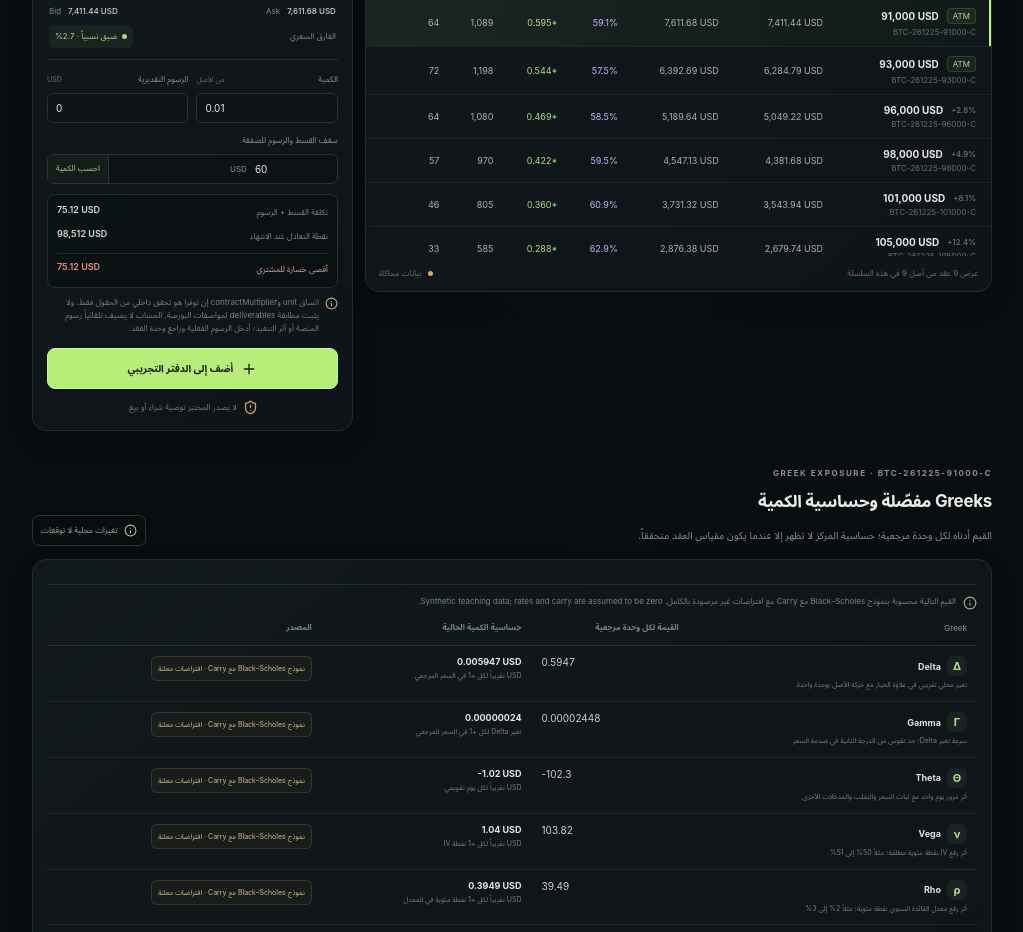
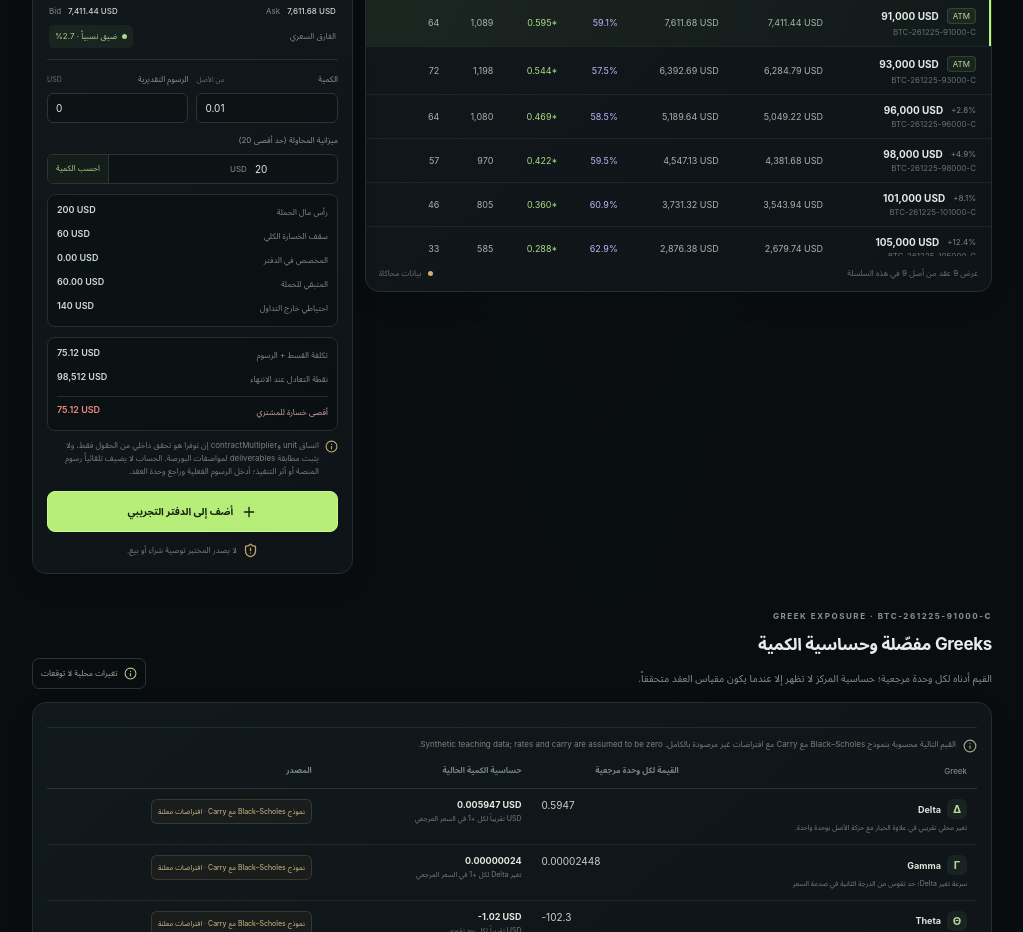
Before and after one commit to raawaa93/Sol, a React (Vite) app: page / in a window 1280 px wide. Shown: the part 2060-2992 px from the top of the page, without its empty margins (4-1027 px from the left). Built offline with nearby package versions, Linux system fonts and the light colour scheme.

Commit message:
feat: enforce the 60 USD paper campaign risk limit
Enforce a $20 per-attempt and $60 cumulative PAPER premium budget, fail closed on unknown/mixed-currency journal risk, and require confirmation before resetting the local campaign.

```diff
--- a/src/App.tsx
+++ b/src/App.tsx
@@ -51,6 +51,7 @@ import { calculatePremiumCash } from './lib/contract-economics-calculations';
 import { formatAssetPrice, formatNumber, formatOptionPrice, formatQuantity, formatSmallNumber, getOptionPricePrecision, getQuantityPrecision, getQuoteCurrency } from './lib/format';
 import type { AssetClass, OptionQuote, OptionSide, PaperTrade, Underlying } from './lib/types';
 import { ASSET_CLASS_LABELS } from './lib/asset-class';
+import { PAPER_CAMPAIGN_CAPITAL, PAPER_CAMPAIGN_MAX_LOSS, PAPER_CAMPAIGN_PER_TRADE_CAP, canAllocatePaperCampaignTrade, summarizePaperCampaignBudget } from './lib/paper-campaign-budget';
 const MarketDepthPanel = lazy(() => import('./components/MarketDepthPanel'));
 const OpportunityReview = lazy(() => import('./components/OpportunityReview'));
 const GreeksPanel = lazy(() => import('./components/GreeksPanel'));
@@ -267,7 +268,7 @@ function App() {
   const [instrumentSearch, setInstrumentSearch] = useState('');
   const [watchlist, setWatchlist] = useState<string[]>(loadWatchlist);
   const [quantity, setQuantity] = useState(0.01);
-  const [riskBudget, setRiskBudget] = useState(60);
+  const [riskBudget, setRiskBudget] = useState(PAPER_CAMPAIGN_PER_TRADE_CAP);
   const [fees, setFees] = useState(0);
   const [trades, setTrades] = useState<PaperTrade[]>(loadPaperTrades);
   const [toast, setToast] = useState('');
@@ -655,7 +656,7 @@ function App() {
   const minimumQuantity = selectedQuote.minQty ?? quantityStep;
   const safeQuantity = Number.isFinite(quantity) ? Math.max(0, quantity) : 0;
   const safeFees = Number.isFinite(fees) ? Math.max(0, fees) : 0;
-  const safeRiskBudget = Number.isFinite(riskBudget) ? Math.max(0, riskBudget) : 0;
+  const safeRiskBudget = Number.isFinite(riskBudget) ? Math.min(PAPER_CAMPAIGN_PER_TRADE_CAP, Math.max(0, riskBudget)) : 0;
   const contractScaleIssue = getContractScaleIssue(selectedQuote, dataMode);
   // Canonical terms must never fall back to legacy scalar calculations, even when unit=1.
   // Legacy calculations remain limited to quotes that have no canonical terms at all.
@@ -695,6 +696,19 @@ function App() {
   const hasPremiumSizingCapability = premiumCostPerContract !== undefined;
   const hasModelGreeks = hasExplicitConsistentContractScale && (selectedQuote.pricingStatus ?? (dataMode === 'DEMO' ? 'ASSUMED' : 'OBSERVED_ONLY')) !== 'OBSERVED_ONLY';
   const quoteAssetLabel = getQuoteCurrency(selectedQuote);
+  const campaignBudget = useMemo(
+    () => summarizePaperCampaignBudget(trades, quoteAssetLabel ?? ''),
+    [trades, quoteAssetLabel],
+  );
+  const campaignBudgetBlockMessage = !campaignBudget.supportedCurrency
+    ? 'سقف الحملة يدعم USD أو USDT فقط حالياً؛ لا نفترض تحويل عملات.'
+    : campaignBudget.unknownEntries > 0
+      ? 'يوجد إدخال سابق بتكلفة غير موثقة؛ صدّر الدفتر ثم أعد ضبط حملة PAPER قبل إضافة صفقة.'
+      : campaignBudget.currencyMismatchEntries > 0
+        ? 'تحتوي الحملة على عملة مختلفة؛ لا نخلط USD وUSDT دون تحويل موثق.'
+        : campaignBudget.remaining <= 1e-9
+          ? 'تم استهلاك سقف الخسارة الإجمالي للحملة (60). أوقف الإضافات حتى تبدأ حملة جديدة.'
+          : '';
   const openInterestCurrencyLabel = market?.openInterestCurrency ?? null;
   const volumeCurrencyLabel = market?.volume24hCurrency ?? null;
   const underlyingReferencePrice = getUnderlyingReferencePrice(selectedQuote);
@@ -707,8 +721,9 @@ function App() {
       ? buildScenarioSeries(selectedQuote, selectedPremium, safeQuantity, safeFees)
       : [];
   }, [hasExplicitConsistentContractScale, safeFees, safeQuantity, selectedPremium, selectedQuote]);
+  const effectiveRiskBudget = campaignBudget.canAllocate ? Math.min(safeRiskBudget, campaignBudget.remaining) : 0;
   const rawAffordableQty = hasPremiumSizingCapability && premiumCostPerContract > 0
-    ? Math.floor(Math.max(0, safeRiskBudget - safeFees) / premiumCostPerContract / quantityStep + 1e-9) * quantityStep
+    ? Math.floor(Math.max(0, effectiveRiskBudget - safeFees) / premiumCostPerContract / quantityStep + 1e-9) * quantityStep
     : 0;
   const affordableQty = selectedQuote.maxQty === undefined ? rawAffordableQty : Math.min(rawAffordableQty, selectedQuote.maxQty);
   const modelPriceLabel = selectedQuote.pricingModel === 'BLACK_76' ? 'Black–76' : 'Black–Scholes مع Carry';
@@ -989,6 +1004,10 @@ function App() {
   };
 
   const savePaperTrade = async () => {
+    if (campaignBudgetBlockMessage) {
+      notify(campaignBudgetBlockMessage);
+      return;
+    }
     if (safeQuantity <= 0) {
       notify('أدخل كمية أكبر من صفر للمحاكاة.');
       return;
@@ -1028,12 +1047,30 @@ function App() {
         notify('لم يُسجّل الإدخال: يلزم عقد Binance موثّق وسعر سوق مرصود مع توقيت مصدر، ومقياس قسط صالح.');
         return;
       }
+      const allocation = canAllocatePaperCampaignTrade(campaignBudget, result.premiumDebit, result.premiumCurrency, safeRiskBudget);
+      if (!allocation.ok) {
+        notify(allocation.reason === 'PER_TRADE_RISK_CAP_EXCEEDED'
+          ? 'تجاوزت الصفقة سقف 20 دولاراً للمحاولة الواحدة.'
+          : allocation.reason === 'CAMPAIGN_RISK_CAP_EXCEEDED'
+            ? 'تتجاوز الصفقة المتبقي من سقف الحملة البالغ 60 دولاراً.'
+            : 'تعذر اعتماد الصفقة ضمن ميزانية الحملة؛ تحقق من العملة وتكلفة الإدخالات السابقة.');
+        return;
+      }
       setTrades((current) => [result.trade, ...current]);
       notify(`سُجّل إدخال PAPER بتكلفة قسط ${formatMoney(result.premiumDebit, 2, result.premiumCurrency)}. لم يُرسل أي أمر ولم تُحسب نتيجة أو ربح وخسارة.`);
       return;
     }
     if (!hasExplicitConsistentContractScale) {
       notify(contractScaleIssueMessage);
+      return;
+    }
+    const legacyAllocation = canAllocatePaperCampaignTrade(campaignBudget, totalCost, quoteAssetLabel ?? '', safeRiskBudget);
+    if (!legacyAllocation.ok) {
+      notify(legacyAllocation.reason === 'PER_TRADE_RISK_CAP_EXCEEDED'
+        ? 'تجاوزت الصفقة سقف 20 دولاراً للمحاولة الواحدة.'
+        : legacyAllocation.reason === 'CAMPAIGN_RISK_CAP_EXCEEDED'
+          ? 'تتجاوز الصفقة المتبقي من سقف الحملة البالغ 60 دولاراً.'
+          : 'تعذر اعتماد الصفقة ضمن ميزانية الحملة؛ تحقق من العملة وتكلفة الإدخالات السابقة.');
       return;
     }
     const newTrade: PaperTrade = {
@@ -1051,6 +1088,14 @@ function App() {
       fees: safeFees,
       spotAtEntry: underlyingReferencePrice,
       quoteAsset: quoteAssetLabel,
+      contractVenueAtEntry: selectedQuote.venue,
+      contractAssetClassAtEntry: selectedQuote.assetClass,
+      contractUnderlyingKindAtEntry: selectedQuote.underlyingKind,
+      contractUnitAtEntry: selectedQuote.unit,
+      premiumMultiplierAtEntry: 1,
+      premiumAmountAtEntry: selectedPremium * safeQuantity * selectedQuote.unit,
+      premiumDebitAtEntry: totalCost,
+      premiumCurrencyAtEntry: quoteAssetLabel ?? undefined,
       status: 'PAPER',
     };
     setTrades((current) => [newTrade, ...current]);
@@ -1072,6 +1117,13 @@ function App() {
     anchor.click();
     URL.revokeObjectURL(url);
     notify('تم تصدير ' + result.count + ' عينة IV محلية.');
+  };
+
+  const clearPaperJournal = () => {
+    if (!trades.length) return;
+    if (!window.confirm('سيتم حذف إدخالات PAPER المحلية وتحرير ميزانية الحملة. صدّر CSV أولاً إذا أردت الاحتفاظ بالسجل. لا يؤثر هذا على أي أموال أو أوامر حقيقية. هل تريد المتابعة؟')) return;
+    setTrades([]);
+    notify('تم تصفير حملة PAPER المحلية فقط؛ لم يتغير أي حساب أو أمر حقيقي.');
   };
 
   const exportTrades = () => {
@@ -1106,6 +1158,10 @@ function App() {
   };
 
   const handleBudgetClick = () => {
+    if (campaignBudgetBlockMessage) {
+      notify(campaignBudgetBlockMessage);
+      return;
+    }
     if (!hasPremiumSizingCapability) {
       notify(contractScaleIssueMessage);
       return;
@@ -1451,7 +1507,15 @@ function App() {
                   <label><span>{dataMode === 'BINANCE' ? 'كمية العقود' : 'الكمية'} <small>{dataMode === 'BINANCE' ? 'حسب مواصفات Binance' : 'من الأصل'}</small></span><input type="number" min={dataMode === 'BINANCE' ? minimumQuantity : 0.01} step={dataMode === 'BINANCE' ? quantityStep : 0.01} max={dataMode === 'BINANCE' ? selectedQuote.maxQty : undefined} value={quantity} onChange={(event) => setQuantity(Math.max(0, Number(event.target.value)))} /></label>
                   <label><span>الرسوم التقديرية <small>{quoteAssetLabel ?? 'عملة غير محددة'}</small></span><input type="number" min="0" step="0.1" value={fees} onChange={(event) => setFees(Math.max(0, Number(event.target.value)))} /></label>
                 </div>
-                {hasPremiumSizingCapability && <div className="budget-row"><label htmlFor="risk-budget">سقف القسط والرسوم للصفقة</label><div><input id="risk-budget" type="number" min="0" step="10" value={riskBudget} onChange={(event) => setRiskBudget(Math.max(0, Number(event.target.value)))} /><span>{quoteAssetLabel ?? 'عملة غير محددة'}</span><button onClick={handleBudgetClick} title="احسب كمية لا تتجاوز الميزانية">احسب الكمية</button></div></div>}
+                {hasPremiumSizingCapability && <div className="budget-row"><label htmlFor="risk-budget">ميزانية المحاولة (حد أقصى 20)</label><div><input id="risk-budget" type="number" min="0" max={PAPER_CAMPAIGN_PER_TRADE_CAP} step="1" value={riskBudget} onChange={(event) => setRiskBudget(Math.min(PAPER_CAMPAIGN_PER_TRADE_CAP, Math.max(0, Number(event.target.value))))} /><span>{quoteAssetLabel ?? 'عملة غير محددة'}</span><button onClick={handleBudgetClick} title="احسب كمية لا تتجاوز الميزانية">احسب الكمية</button></div></div>}
+                <div className="risk-summary campaign-risk-summary">
+                  <div><span>رأس مال الحملة</span><strong>{formatMoney(PAPER_CAMPAIGN_CAPITAL, 0, 'USD')}</strong></div>
+                  <div><span>سقف الخسارة الكلي</span><strong>{formatMoney(PAPER_CAMPAIGN_MAX_LOSS, 0, quoteAssetLabel ?? 'USDT')}</strong></div>
+                  <div><span>المخصص في الدفتر</span><strong>{campaignBudget.unknownEntries || campaignBudget.currencyMismatchEntries ? 'غير محسوب' : formatMoney(campaignBudget.used, 2, campaignBudget.currency || null)}</strong></div>
+                  <div><span>المتبقي للحملة</span><strong>{campaignBudgetBlockMessage ? 'محجوب' : formatMoney(campaignBudget.remaining, 2, campaignBudget.currency || null)}</strong></div>
+                  <div><span>احتياطي خارج التداول</span><strong>{formatMoney(PAPER_CAMPAIGN_CAPITAL - PAPER_CAMPAIGN_MAX_LOSS, 0, 'USD')}</strong></div>
+                </div>
+                {campaignBudgetBlockMessage && <div className="analysis-footnote"><ShieldAlert size={13} /><span>{campaignBudgetBlockMessage} يُحسب كل إدخال PAPER ضمن سقف الحملة حتى إعادة ضبط الدفتر؛ لا يدعم الدفتر حالياً تسجيل إغلاق الصفقات.</span></div>}
                 <div className="risk-summary">
                   <div><span>تكلفة القسط + الرسوم</span><strong>{canCalculatePremiumCost ? formatMoney(totalCost, 2, quoteAssetLabel ?? null) : 'غير متاح'}</strong></div>
                   <div><span>نقطة التعادل عند الانتهاء</span><strong>{canCalculateBreakEven ? formatMoney(breakEven, 0, quoteAssetLabel ?? null) : 'غير متاح'}</strong></div>
@@ -1511,7 +1575,7 @@ function App() {
           </Suspense>
 
           <section className="section-anchor journal-section" id="journal">
-            <div className="section-title-row"><div><span className="section-kicker">PAPER WORKSPACE</span><h2>الدفتر التجريبي</h2><p>سجل الفرضية والكمية والقسط قبل أن تقيم جودة القرار.</p></div><div className="journal-actions"><button className="button button-ghost" onClick={exportTrades}><Download size={14} /> تصدير CSV</button><button className="button button-ghost" onClick={exportIVHistoryBackup}><Download size={14} /> نسخة IV JSON</button><button className="button button-ghost danger-ghost" onClick={() => { setTrades([]); notify('تم مسح الدفتر المحلي.'); }} disabled={!trades.length}><Trash2 size={14} /> مسح الدفتر</button></div></div>
+            <div className="section-title-row"><div><span className="section-kicker">PAPER WORKSPACE</span><h2>الدفتر التجريبي</h2><p>سجل الفرضية والكمية والقسط قبل أن تقيم جودة القرار.</p></div><div className="journal-actions"><button className="button button-ghost" onClick={exportTrades}><Download size={14} /> تصدير CSV</button><button className="button button-ghost" onClick={exportIVHistoryBackup}><Download size={14} /> نسخة IV JSON</button><button className="button button-ghost danger-ghost" onClick={clearPaperJournal} disabled={!trades.length}><Trash2 size={14} /> مسح الدفتر</button></div></div>
             <article className="panel journal-panel">
               <div className="journal-summary"><div className="journal-summary-icon"><WalletCards size={18} /></div><div><strong>{trades.length} <span>صفقة تجريبية</span></strong><small>محفوظة محلياً في هذا المتصفح فقط</small></div><div className="journal-metric"><span>وضع التنفيذ</span><strong><i /> PAPER ONLY</strong></div><div className="journal-metric"><span>مفاتيح تداول</span><strong className="safe-label"><LockKeyhole size={13} /> غير مطلوبة</strong></div></div>
               {trades.length ? <>
--- /dev/null
+++ b/src/lib/paper-campaign-budget.ts
@@ -0,0 +1,100 @@
+import type { PaperTrade } from './types.ts';
+
+export const PAPER_CAMPAIGN_CAPITAL = 200;
+export const PAPER_CAMPAIGN_MAX_LOSS = 60;
+export const PAPER_CAMPAIGN_PER_TRADE_CAP = 20;
+
+export interface PaperCampaignBudgetSummary {
+  currency: string;
+  cap: number;
+  used: number;
+  remaining: number;
+  unknownEntries: number;
+  currencyMismatchEntries: number;
+  supportedCurrency: boolean;
+  canAllocate: boolean;
+}
+
+function getTradeCurrency(trade: PaperTrade): string {
+  return (trade.premiumCurrencyAtEntry ?? trade.quoteAsset ?? '').trim().toUpperCase();
+}
+
+function getTradeDebit(trade: PaperTrade): number | undefined {
+  const debit = trade.premiumDebitAtEntry;
+  if (Number.isFinite(debit) && debit! >= 0) return debit;
+  const fees = Number.isFinite(trade.fees) && trade.fees >= 0 ? trade.fees : undefined;
+  if (fees === undefined) return undefined;
+  const amount = trade.premiumAmountAtEntry;
+  const multiplier = trade.premiumMultiplierAtEntry;
+  if (Number.isFinite(amount) && amount! >= 0 && Number.isFinite(multiplier) && multiplier! > 0) {
+    return amount! * multiplier! + fees;
+  }
+  const unit = trade.contractUnitAtEntry;
+  if (Number.isFinite(trade.entryPremium) && trade.entryPremium > 0
+    && Number.isFinite(trade.quantity) && trade.quantity > 0
+    && Number.isFinite(unit) && unit! > 0
+    && Number.isFinite(multiplier) && multiplier! > 0) {
+    return trade.entryPremium * trade.quantity * unit! * multiplier! + fees;
+  }
+  return undefined;
+}
+
+/**
+ * A campaign reserves the full premium debit of every append-only PAPER entry.
+ * The journal has no close/realized-P&L workflow yet, so entries remain allocated
+ * until the user exports and explicitly resets the local campaign.
+ */
+export function summarizePaperCampaignBudget(
+  trades: PaperTrade[],
+  currency: string,
+  cap = PAPER_CAMPAIGN_MAX_LOSS,
+): PaperCampaignBudgetSummary {
+  const normalizedCurrency = currency.trim().toUpperCase();
+  const supportedCurrency = normalizedCurrency === 'USD' || normalizedCurrency === 'USDT';
+  let used = 0;
+  let unknownEntries = 0;
+  let currencyMismatchEntries = 0;
+
+  for (const trade of trades) {
+    if (getTradeCurrency(trade) !== normalizedCurrency) {
+      currencyMismatchEntries += 1;
+      continue;
+    }
+    const debit = getTradeDebit(trade);
+    if (debit === undefined || !Number.isFinite(debit) || debit < 0) {
+      unknownEntries += 1;
+      continue;
+    }
+    used += debit;
+  }
+
+  const remaining = Math.max(0, cap - used);
+  return {
+    currency: normalizedCurrency,
+    cap,
+    used,
+    remaining,
+    unknownEntries,
+    currencyMismatchEntries,
+    supportedCurrency,
+    canAllocate: supportedCurrency && unknownEntries === 0
+      && currencyMismatchEntries === 0 && remaining > 1e-9,
+  };
+}
+
+export function canAllocatePaperCampaignTrade(
+  summary: PaperCampaignBudgetSummary,
+  debit: number,
+  currency: string,
+  perTradeCap = PAPER_CAMPAIGN_PER_TRADE_CAP,
+): { ok: true } | { ok: false; reason: string } {
+  const normalizedCurrency = currency.trim().toUpperCase();
+  if (!summary.supportedCurrency) return { ok: false, reason: 'UNSUPPORTED_CAMPAIGN_CURRENCY' };
+  if (normalizedCurrency !== summary.currency) return { ok: false, reason: 'CAMPAIGN_CURRENCY_MISMATCH' };
+  if (summary.unknownEntries > 0) return { ok: false, reason: 'UNKNOWN_EXISTING_PAPER_RISK' };
+  if (summary.currencyMismatchEntries > 0) return { ok: false, reason: 'MIXED_EXISTING_PAPER_CURRENCIES' };
+  if (!Number.isFinite(debit) || debit <= 0) return { ok: false, reason: 'INVALID_PAPER_DEBIT' };
+  if (debit > perTradeCap + 1e-9) return { ok: false, reason: 'PER_TRADE_RISK_CAP_EXCEEDED' };
+  if (debit > summary.remaining + 1e-9) return { ok: false, reason: 'CAMPAIGN_RISK_CAP_EXCEEDED' };
+  return { ok: true };
+}
```
Also changed, not shown: 2 other files (tests, documents, lock files or other folders).
